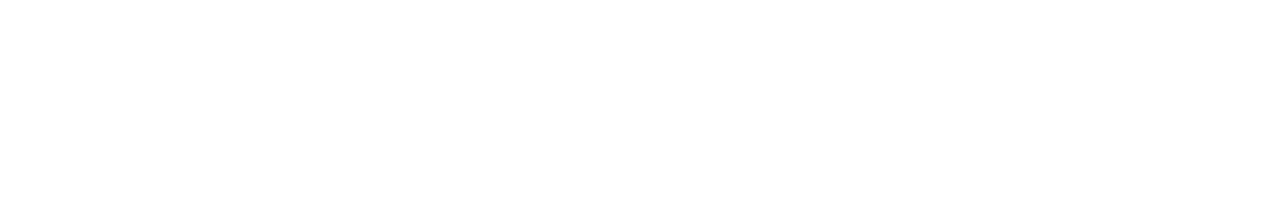
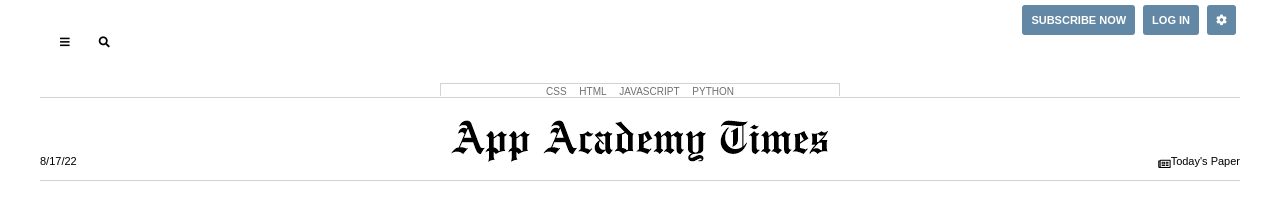
Before and after one commit to kgsolano/w7d3-long-practice, a plain HTML site: page index.html in a window 1280 px wide. Drawn offline with Linux system fonts and the light colour scheme; files that its build step writes are made by us from their sources.

Commit message:
phase 1 done

```diff
--- a/index.html
+++ b/index.html
@@ -1 +1,59 @@
 <!-- Your code here -->
+<!DOCTYPE html>
+<html lang="en">
+<head>
+    <meta charset="UTF-8">
+    <meta http-equiv="X-UA-Compatible" content="IE=edge">
+    <meta name="viewport" content="width=device-width, initial-scale=1.0">
+    <title>App Academy Times</title>
+
+    <link rel="stylesheet" href="https://use.fontawesome.com/releases/v5.0.12/css/all.css">
+
+    <link rel="stylesheet" href="./global.css">
+    <link rel="stylesheet" href="./stylesheets/main-styles.css">
+</head>
+<body>
+
+    <header>
+        <div class="masthead">
+            <div class="menu">
+
+                <div class="masthead_bars">
+                    <i class="fa fa-bars"></i>
+                </div>
+                <div class="masthead_bars">
+                    <i class="fa fa-search"></i>
+                </div>
+
+            </div>
+            <div class="masthead_button">
+                <button>Subscribe now</button>
+                <button>Log In</button>
+                <button>
+                    <i class="fas fa-cog"></i>
+                </button>
+            </div>
+            <div class="tech">
+                <div>
+                    <span class="CSS">CSS</span>
+                    <span class="HTML">HTML</span>
+                    <span class="javascript">JavaScript</span>
+                    <span class="python">Python</span>
+                </div>
+            </div>
+            <div class="date">8/17/22</div>
+            <div class="logo">
+                <img src="images/AA_Times_Logo.png" alt="logo">
+            </div>
+            <div class="paper">
+                <i class="far fa-newspaper"></i> Today's Paper
+            </div>
+        </div>
+    </header>
+
+    <main></main>
+
+    <footer></footer>
+
+</body>
+</html>
--- a/stylesheets/components/masthead.css
+++ b/stylesheets/components/masthead.css
@@ -1 +1,95 @@
 /* Your code here */
+.masthead {
+    display: grid;
+    grid-template-columns: 1fr 1fr 1fr;
+    grid-template-rows: 1fr 14px 1fr;
+    grid-template-areas:
+    "menu . buttons"
+    ". tech ."
+    "date logo paper";
+
+    border-bottom: 1px solid lightgray;
+}
+
+.masthead_bars {
+    font-size: 11px;
+    padding: 7px 9px;
+    padding-left: 20px;
+}
+
+.masthead_bars:hover {
+    background-color: #f7f7f5;
+}
+
+.menu {
+    grid-area: menu;
+    display: flex;
+    align-items: center;
+}
+
+.masthead_button {
+    height: 40px;
+    grid-area: buttons;
+    display: flex;
+    justify-content: flex-end;
+    align-items: center;
+}
+
+.masthead_button:hover {
+    background-color: blue;
+    transition-duration: .3s;
+}
+
+.tech {
+    grid-area: tech;
+    text-transform: uppercase;
+    font-size: 10px;
+    color: #6f6f6f;
+    padding: 0px;
+    justify-content: center;
+    align-content: flex-end;
+    display: flex;
+    border-top: 1px solid lightgrey;
+    border-left: 1px solid lightgrey;
+    border-right: 1px solid lightgrey;
+    height: 12px;
+
+
+}
+
+.CSS, .python, .HTML, .javascript {
+    padding: 0px 5px;
+    /* justify-content: center; */
+    /* border-top: 1px solid lightgrey; */
+
+}
+
+.date {
+    grid-area: date;
+    font-size: 11px;
+    display: flex;
+    align-items: flex-end;
+    border-top: 1px solid lightgrey;
+}
+
+.logo {
+    grid-area: logo;
+    display: flex;
+    text-align: center;
+    border-top: 1px solid lightgrey;
+
+}
+
+.paper {
+    grid-area: paper;
+    font-size: 11px;
+    display: flex;
+    align-items: flex-end;
+    justify-content: flex-end;
+    border-top: 1px solid lightgrey;
+}
+
+.paper, .logo, .date {
+    padding-bottom: 11px;
+    padding-top: 11px;
+}
```
